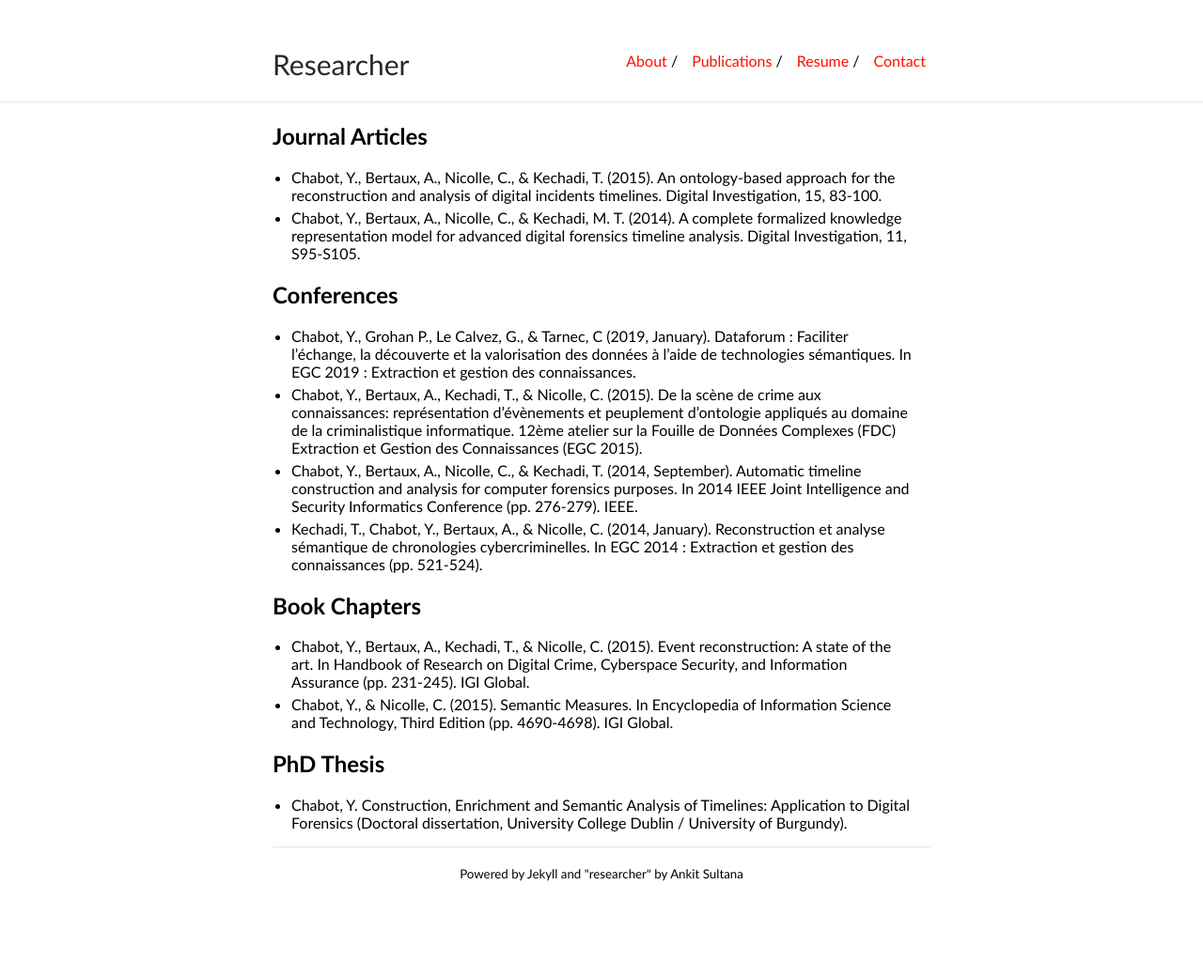
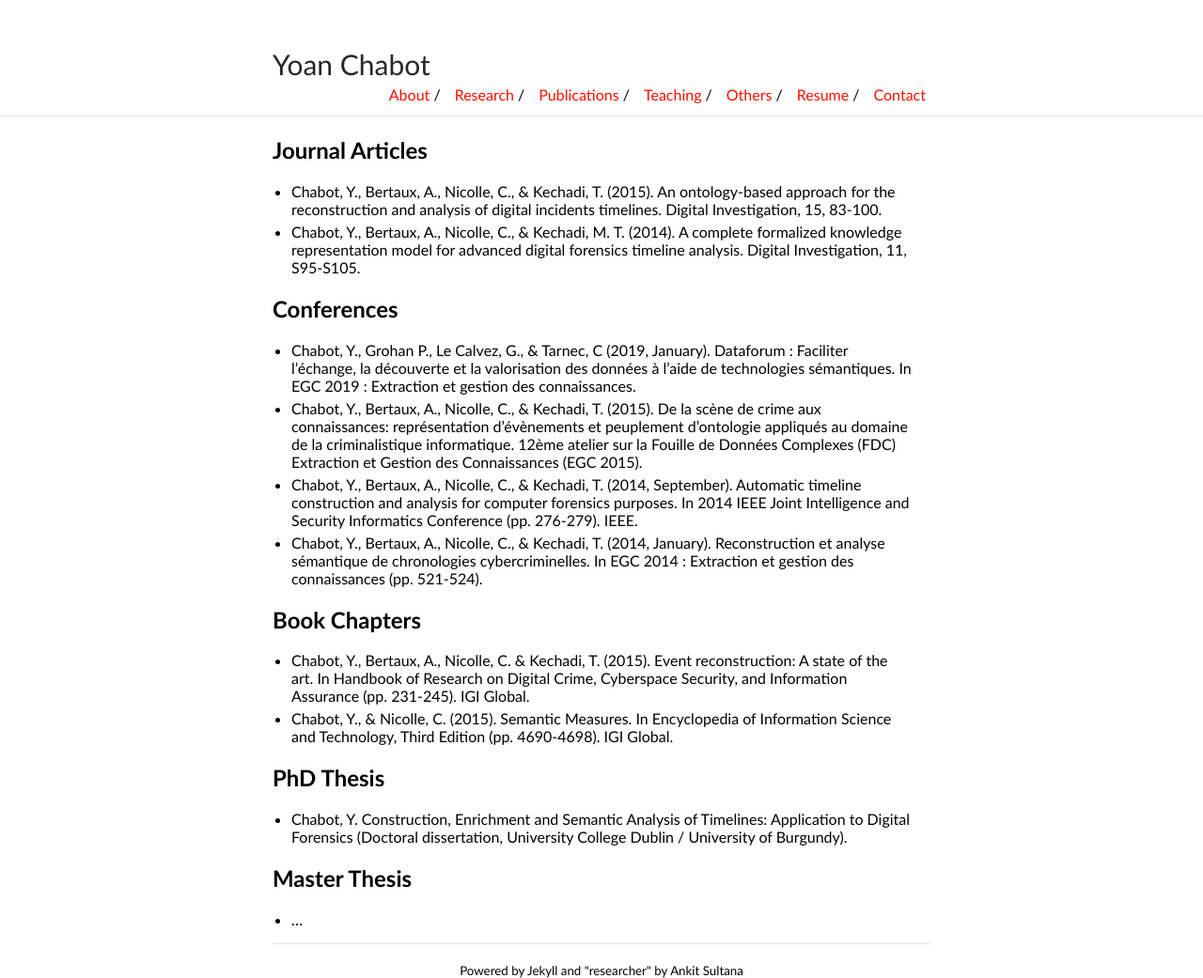
Before and after one commit to yoanchabot/yoanchabot.github.io, a Jekyll site: the page built from publications.md, in a window 1280 px wide. Shown: the whole page at 94% size. Built offline with Jekyll 4.4.1, drawn with Linux system fonts in a browser that asks for light colours; our own code applies the rules of GitHub Pages for plain Markdown files; before the commit the page ends 938 px from its top, so only the background shows below that.

Commit message:
Update teaching and others activities

```diff
--- a/_config.yml
+++ b/_config.yml
@@ -1,5 +1,5 @@
-title: Researcher
-url: "https://ankitsultana.com"
+title: Yoan Chabot
+url: "http://yoanchabot.github.io"
 baseurl: ""
 
 markdown: kramdown
@@ -17,8 +17,14 @@
 nav:
  - name: "About"
    link: "index"
+ - name: "Research"
+   link: "research"
  - name: "Publications"
    link: "publications"
+ - name: "Teaching"
+   link: "teaching"
+ - name: "Others"
+   link: "others"
  - name: "Resume"
    link: "resume.pdf"
  - name: "Contact"
--- a/publications.md
+++ b/publications.md
@@ -10,16 +10,20 @@
 ## Conferences
 
 * Chabot, Y., Grohan P., Le Calvez, G., & Tarnec, C (2019, January). Dataforum : Faciliter l'échange, la découverte et la valorisation des données à l'aide de technologies sémantiques. In EGC 2019 : Extraction et gestion des connaissances.
-* Chabot, Y., Bertaux, A., Kechadi, T., & Nicolle, C. (2015). De la scène de crime aux connaissances: représentation d’évènements et peuplement d’ontologie appliqués au domaine de la criminalistique informatique. 12ème atelier sur la Fouille de Données Complexes (FDC) Extraction et Gestion des Connaissances (EGC 2015).
+* Chabot, Y., Bertaux, A., Nicolle, C., & Kechadi, T. (2015). De la scène de crime aux connaissances: représentation d’évènements et peuplement d’ontologie appliqués au domaine de la criminalistique informatique. 12ème atelier sur la Fouille de Données Complexes (FDC) Extraction et Gestion des Connaissances (EGC 2015).
 * Chabot, Y., Bertaux, A., Nicolle, C., & Kechadi, T. (2014, September). Automatic timeline construction and analysis for computer forensics purposes. In 2014 IEEE Joint Intelligence and Security Informatics Conference (pp. 276-279). IEEE.
-* Kechadi, T., Chabot, Y., Bertaux, A., & Nicolle, C. (2014, January). Reconstruction et analyse sémantique de chronologies cybercriminelles. In EGC 2014 : Extraction et gestion des connaissances (pp. 521-524).
+* Chabot, Y., Bertaux, A., Nicolle, C., & Kechadi, T. (2014, January). Reconstruction et analyse sémantique de chronologies cybercriminelles. In EGC 2014 : Extraction et gestion des connaissances (pp. 521-524).
 
 
 ## Book Chapters
 
-* Chabot, Y., Bertaux, A., Kechadi, T., & Nicolle, C. (2015). Event reconstruction: A state of the art. In Handbook of Research on Digital Crime, Cyberspace Security, and Information Assurance (pp. 231-245). IGI Global.
+* Chabot, Y., Bertaux, A., Nicolle, C. & Kechadi, T. (2015). Event reconstruction: A state of the art. In Handbook of Research on Digital Crime, Cyberspace Security, and Information Assurance (pp. 231-245). IGI Global.
 * Chabot, Y., & Nicolle, C. (2015). Semantic Measures. In Encyclopedia of Information Science and Technology, Third Edition (pp. 4690-4698). IGI Global.
 
 ## PhD Thesis
 
 * Chabot, Y. Construction, Enrichment and Semantic Analysis of Timelines: Application to Digital Forensics (Doctoral dissertation, University College Dublin / University of Burgundy).
+
+## Master Thesis
+
+* ...
```
Also changed, not shown: MAP_SITE.txt (+2 -12 lines), others.md (added, +51 -0 lines), research.md (added, +27 -0 lines), teaching.md (added, +23 -0 lines), images/pompier.jpg (added), images/running.jpg (added).
